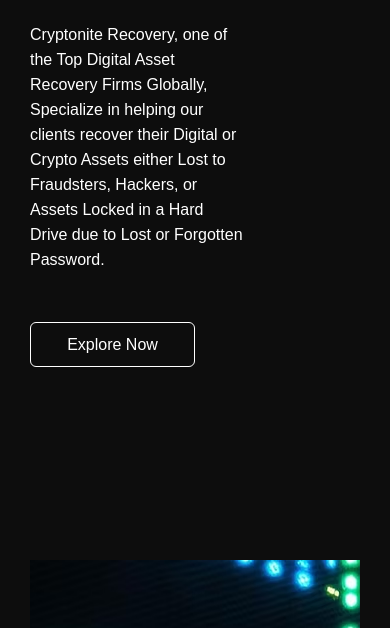
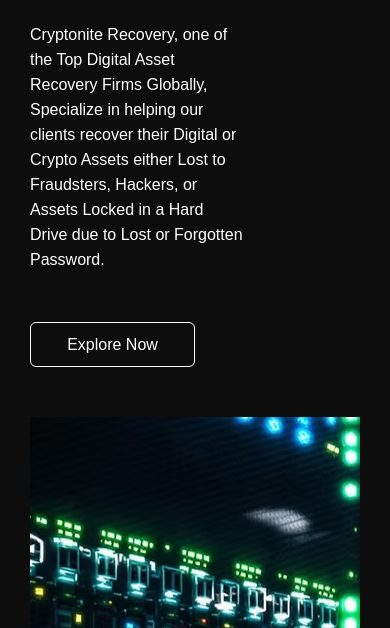
Before and after one commit to Cryptoniterecovery/Cryptonite, a plain HTML site: page index.html in a window 390 px wide. Shown: the part 216-844 px from the top of the page. Drawn offline with Linux system fonts and the light colour scheme.

Commit message:
Update styles.css

```diff
--- a/styles.css
+++ b/styles.css
@@ -612,6 +612,9 @@
     }
 
     /* Hero Section */
+     .hero-content{
+        height: auto;
+    }
     .hero-content h1 {
         font-size: 35px;
         width: 100%;
```
